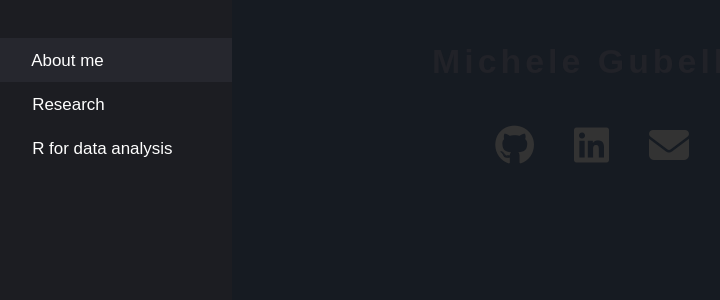
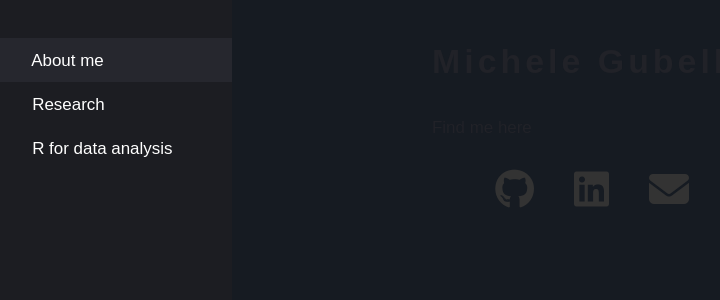
Before and after one commit to gubellom/gubellom.github.io, a Jekyll site: the page built from presentation.md, in a window 1280 px wide. Shown: the top 300 px of the page, without its empty margins (48-768 px from the left). Built offline with Jekyll 4.4.1, drawn with Linux system fonts in a browser that asks for light colours.

Commit message:
Update presentation.md
Signed-off-by: Michele Gubello <62111923+gubellom@users.noreply.github.com>

```diff
--- a/presentation.md
+++ b/presentation.md
@@ -24,8 +24,6 @@ permalink: "/"
   </div>
   <div style="flex: 2; margin-left: 20px;">
     <p> -->
-
-
 <!--
 I am a postdoctoral research fellow at the Economic and Social Research Institute (Dublin), a Visiting Research Fellow at Trinity College Dublin and a member of the Irish EUROMOD Team.  <!--<be>
 <br> -->
@@ -90,12 +88,13 @@ You can contact me at: michele [dot] gubello [at] esri [dot] ie
 </head>
 <body>
 
+  <p class="intro">Find me here</p>
   <div class="icons">
-    <a href="https://github.com/gubellom" target="_blank">
+    <a href="" target="_blank">
       <i class="fa-brands fa-github"></i>
     </a>
 
-    <a href="https://www.linkedin.com/in/michele-gubello-466587167/" target="_blank">
+    <a href="" target="_blank">
       <i class="fa-brands fa-linkedin"></i>
     </a>
 
```
Also changed, not shown: other parts of presentation.md (+1 -1 lines).
